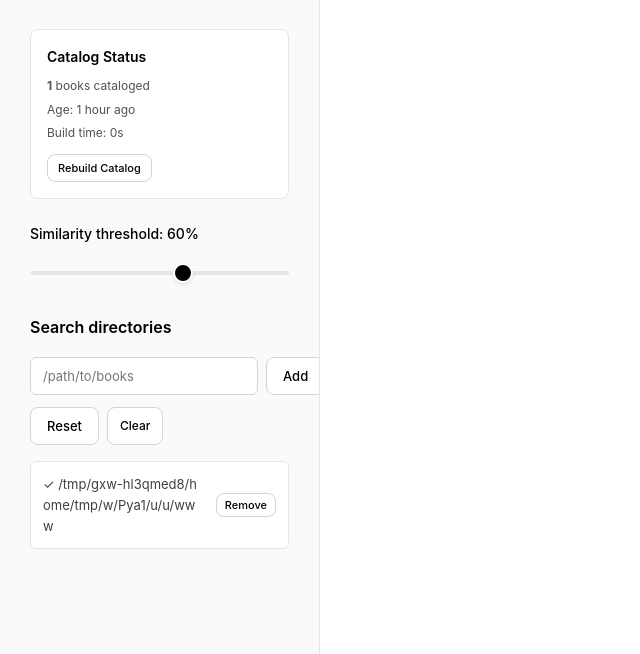
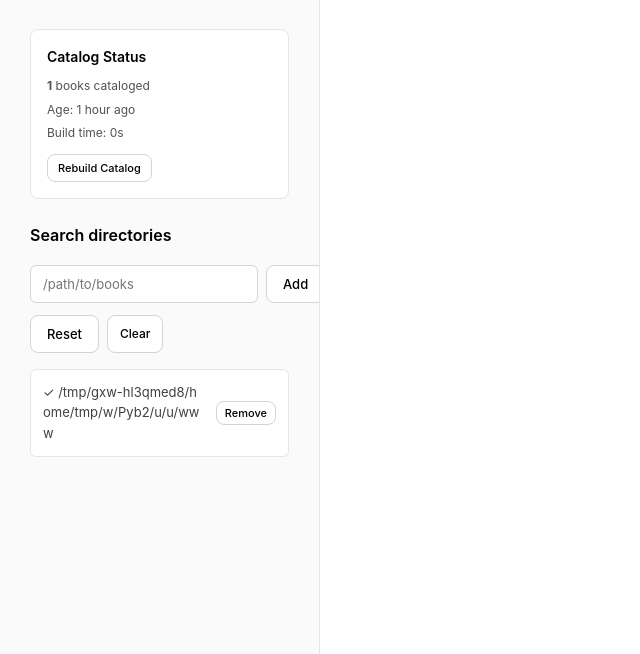
Before and after one commit to vishnusivadasan/ebook_finder, a FastAPI app: page / in a window 1280 px wide. Shown: the part 146-800 px from the top of the page, without its empty margins (0-640 px from the left). Run offline with FastAPI, Linux system fonts and the light colour scheme.

Commit message:
Simplify search system: remove fuzzy search and similarity threshold

```diff
--- a/app.py
+++ b/app.py
@@ -17,11 +17,8 @@
 # Mount static files (directory already exists from Dockerfile)
 app.mount("/static", StaticFiles(directory="static"), name="static")
 
-# Check if fast search mode is enabled (for Raspberry Pi)
-FAST_SEARCH_MODE = os.getenv("FAST_SEARCH_MODE", "false").lower() == "true"
-
 # Initialize searcher with catalog
-searcher = EbookSearcher(fast_search_mode=FAST_SEARCH_MODE)
+searcher = EbookSearcher()
 
 # Global state for directories (in production, use Redis/database)
 search_directories = searcher.get_common_ebook_directories()
@@ -45,8 +42,7 @@
 
 @app.post("/search")
 async def search_books(
-    query: str = Form(""),
-    similarity_threshold: int = Form(60)
+    query: str = Form("")
 ):
     """Search for ebooks using catalog"""
     search_start_time = time.time()
@@ -65,7 +61,7 @@
 
         # Search for matching books (no file type filtering here - done on client)
         if query.strip():
-            results = searcher.search_books(query, all_books, similarity_threshold)
+            results = searcher.search_books(query, all_books)
         else:
             results = [(book, 100) for book in all_books]
 
--- a/docker-compose.yml
+++ b/docker-compose.yml
@@ -32,7 +32,5 @@
       # - "/home/pi/Elements/Books:/mnt/kindle:ro"  # Add Kindle books mount if path exists
     environment:
       - PYTHONUNBUFFERED=1
-      # Enable fast search mode for Raspberry Pi (set to "true" for better performance)
-      - FAST_SEARCH_MODE=${FAST_SEARCH_MODE:-false}
     restart: unless-stopped
     container_name: ebook-search
--- a/ebook_search.py
+++ b/ebook_search.py
@@ -5,16 +5,14 @@
 from datetime import datetime, timedelta
 from pathlib import Path
 from typing import List, Dict, Tuple
-from fuzzywuzzy import fuzz
 import re
 
 class EbookSearcher:
-    def __init__(self, catalog_file: str = "ebook_catalog.json", fast_search_mode: bool = False):
+    def __init__(self, catalog_file: str = "ebook_catalog.json"):
         self.supported_formats = ['.pdf', '.epub', '.mobi', '.azw', '.azw3', '.djvu', '.fb2', '.txt']
         self.catalog_file = catalog_file
         self.catalog_max_age_days = 7  # Refresh catalog if older than 7 days
         self.daily_refresh_hour = 3    # Auto-refresh at 3 AM if container running
-        self.fast_search_mode = fast_search_mode  # Enable fast search for Raspberry Pi
 
     def get_common_ebook_directories(self) -> List[str]:
         """Get common directories where ebooks might be stored"""
@@ -91,8 +89,8 @@
 
         return ebook_files
 
-    def search_books_fast(self, query: str, ebook_files: List[Dict[str, str]]) -> List[Tuple[Dict[str, str], int]]:
-        """Fast search using simple string matching - optimized for Raspberry Pi"""
+    def search_books(self, query: str, ebook_files: List[Dict[str, str]]) -> List[Tuple[Dict[str, str], int]]:
+        """Search for books using simple string matching"""
         if not query.strip():
             return [(book, 100) for book in ebook_files]
 
@@ -129,43 +127,6 @@
             # Only include results with some relevance
             if score > 0:
                 results.append((book, score))
-
-        # Sort by score (descending)
-        results.sort(key=lambda x: x[1], reverse=True)
-        return results
-
-    def search_books(self, query: str, ebook_files: List[Dict[str, str]],
-                    similarity_threshold: int = 60) -> List[Tuple[Dict[str, str], int]]:
-        """Search for books matching the query"""
-        # Use fast search mode if enabled
-        if self.fast_search_mode:
-            return self.search_books_fast(query, ebook_files)
-
-        # Original fuzzy search (slower but more accurate)
-        if not query.strip():
-            return [(book, 100) for book in ebook_files]
-
-        results = []
-        query_lower = query.lower()
-
-        for book in ebook_files:
-            filename_no_ext = os.path.splitext(book['filename'])[0].lower()
-
-            # Calculate similarity scores
-            exact_match = query_lower in filename_no_ext
-            fuzzy_score = fuzz.partial_ratio(query_lower, filename_no_ext)
-            token_score = fuzz.token_sort_ratio(query_lower, filename_no_ext)
-
-            # Use the highest score
-            best_score = max(fuzzy_score, token_score)
-
-            # Boost score for exact matches
-            if exact_match:
-                best_score = min(100, best_score + 20)
-
-            # Only include results above threshold
-            if best_score >= similarity_threshold:
-                results.append((book, best_score))
 
         # Sort by score (descending)
         results.sort(key=lambda x: x[1], reverse=True)
--- a/requirements.txt
+++ b/requirements.txt
@@ -1,5 +1,4 @@
 fastapi==0.104.1
 uvicorn==0.24.0
-fuzzywuzzy==0.18.0
 jinja2==3.1.2
 python-multipart==0.0.6
--- a/templates/index.html
+++ b/templates/index.html
@@ -351,49 +351,6 @@
         .btn-danger:hover {
             background: var(--gray-100);
             border-color: var(--gray-400);
-        }
-
-        .threshold-section {
-            margin-bottom: 32px;
-        }
-
-        .threshold-section label {
-            display: block;
-            margin-bottom: 12px;
-            font-weight: 500;
-            color: var(--black);
-            font-size: 14px;
-        }
-
-        .slider {
-            width: 100%;
-            height: 4px;
-            border-radius: 2px;
-            background: var(--gray-200);
-            outline: none;
-            margin-bottom: 8px;
-            -webkit-appearance: none;
-        }
-
-        .slider::-webkit-slider-thumb {
-            appearance: none;
-            width: 20px;
-            height: 20px;
-            border-radius: 50%;
-            background: var(--black);
-            cursor: pointer;
-            border: 2px solid var(--white);
-            box-shadow: 0 2px 4px rgba(0, 0, 0, 0.1);
-        }
-
-        .slider::-moz-range-thumb {
-            width: 20px;
-            height: 20px;
-            border-radius: 50%;
-            background: var(--black);
-            cursor: pointer;
-            border: 2px solid var(--white);
-            box-shadow: 0 2px 4px rgba(0, 0, 0, 0.1);
         }
 
         .directory-section h3 {
@@ -796,6 +753,13 @@
             color: var(--gray-600);
             margin-bottom: 8px;
         }
+
+        .sidebar-section:last-child {
+            border-bottom: none;
+        }
+
+        .sidebar-section h3 {
+        }
     </style>
 </head>
 <body>
@@ -853,11 +817,6 @@
                     </div>
                 </div>
 
-                <div class="threshold-section">
-                    <label for="threshold">Similarity threshold: <span id="threshold-value">60</span>%</label>
-                    <input type="range" id="threshold" class="slider" min="0" max="100" value="60">
-                </div>
-
                 <div class="directory-section">
                     <h3>Search directories</h3>
 
@@ -887,26 +846,16 @@
 
     <script>
         // Global variables
-        let currentThreshold = 60;
-        let activeFileTypes = new Set();
         let currentPage = 1;
-        let resultsPerPage = 25;
+        let resultsPerPage = 20;
         let filteredResults = [];
+        let activeFileTypes = new Set(); // Track active file type filters
 
         // Initialize
         document.addEventListener('DOMContentLoaded', function() {
             loadDirectories();
             loadCatalogInfo();
             // Don't load file types on startup - they'll be built from search results
-
-            // Threshold slider
-            const thresholdSlider = document.getElementById('threshold');
-            const thresholdValue = document.getElementById('threshold-value');
-
-            thresholdSlider.addEventListener('input', function() {
-                currentThreshold = this.value;
-                thresholdValue.textContent = this.value;
-            });
         });
 
         // Load catalog information
@@ -1014,7 +963,6 @@
             try {
                 const formData = new FormData();
                 formData.append('query', query);
-                formData.append('similarity_threshold', currentThreshold);
                 // Don't send file_types - we'll filter on the client side
 
                 console.log('Sending request to /search');
```
Also changed, not shown: README.md, 1 other file.
